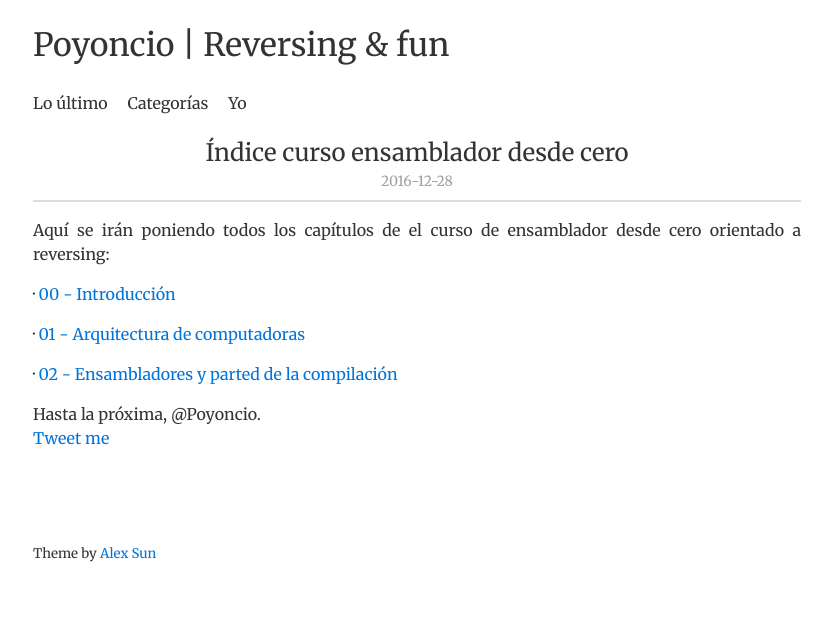
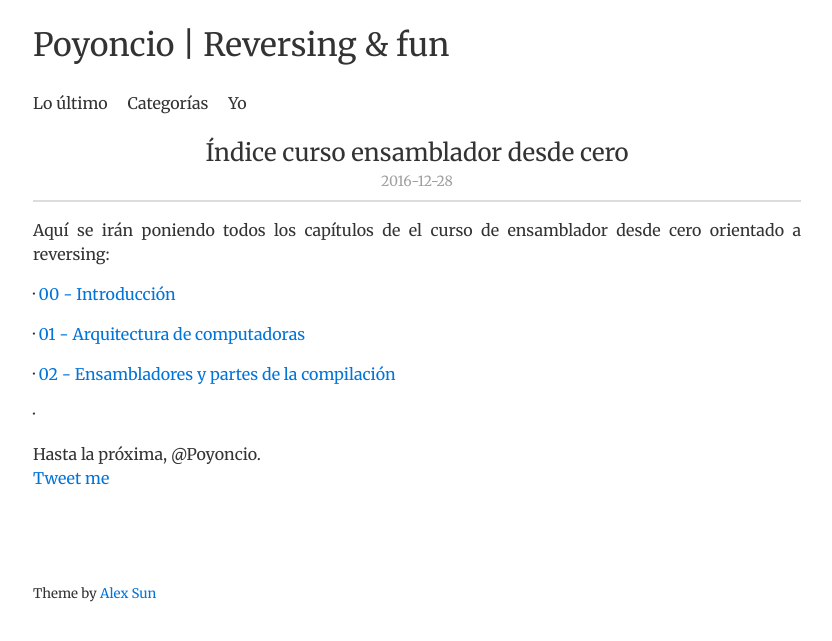
Before and after one commit to Poyoncio/poyoweb, a Jekyll site: the page built from _posts/2016-12-28-Indice-curso-ensamblador-desde-cero.md, in a window 1280 px wide. Shown: the top 641 px of the page, without its empty margins (223-1055 px from the left). Built offline with Jekyll 4.4.1, drawn with Linux system fonts in a browser that asks for light colours; nearby versions of some CDN libraries; comment, search, counter and statistics services are not loaded.

Commit message:
Update 2016-12-28-Indice-curso-ensamblador-desde-cero.md

```diff
--- a/_posts/2016-12-28-Indice-curso-ensamblador-desde-cero.md
+++ b/_posts/2016-12-28-Indice-curso-ensamblador-desde-cero.md
@@ -6,8 +6,10 @@ date: 2016-12-28
 --------------------
 Aquí se irán poniendo todos los capítulos de el curso de ensamblador desde cero orientado a reversing:
 
-   · [00 - Introducción](http://poyoncio.com/2016/12/29/Curso-ensamblador-00-Introducci%C3%B3n/)
+   · [00 - Introducción](http://poyoncio.com/2016/12/29/Curso-ensamblador-00-Introduccion/)
 
    · [01 - Arquitectura de computadoras](http://poyoncio.com/2016/12/29/Curso-ensamblador-01-Arquitectura-de-computadoras/)
 
-   · [02 - Ensambladores y parted de la compilación](http://poyoncio.com/2016/12/31/Curso-ensamblador-02-Ensambladores-y-partes-de-la-compilaci%C3%B3n/)
+   · [02 - Ensambladores y partes de la compilación](http://poyoncio.com/2016/12/31/Curso-ensamblador-02-Ensambladores-y-partes-de-la-compilacion/)
+
+   ·
```
